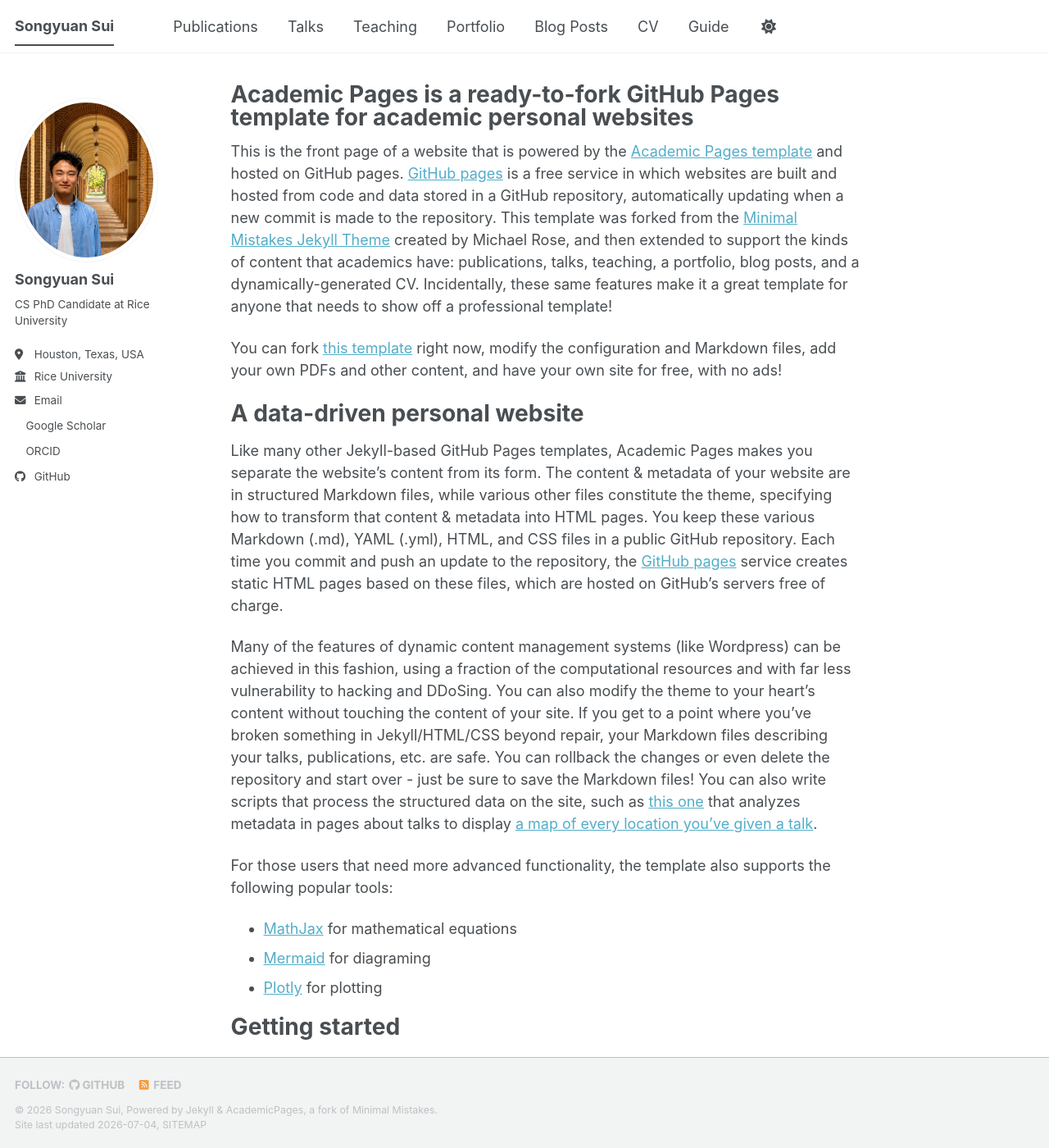
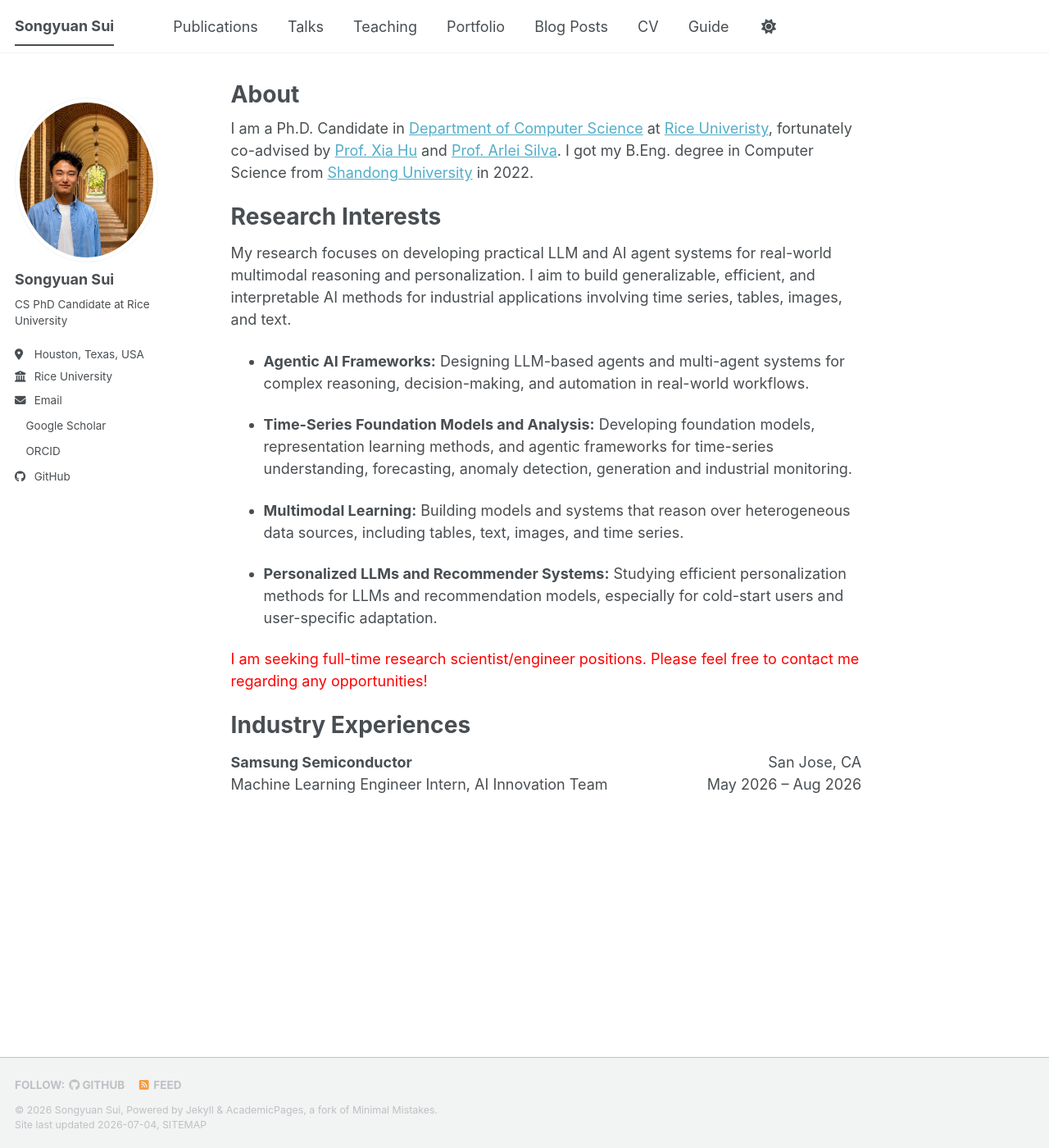
Before and after one commit to SongyuanSui/SongyuanSui.github.io, a Jekyll site: the page built from _pages/about.md, in a window 1280 px wide and 1400 px high. Shown: the whole window at 82% size. Built offline with Jekyll 4.4.1, drawn with Linux system fonts in a browser that asks for light colours; a style sheet for code colours, icons or effects is not loaded; some of the changed text lies outside the part shown.

Commit message:
adjust about

```diff
--- a/_config.yml
+++ b/_config.yml
@@ -13,7 +13,7 @@ title                    : "Songyuan Sui"
 title_separator          : "-"
 name                     : &name "Songyuan Sui"
 description              : &description "Songyuan Sui's academic portfolio"   # Update this with a general description of your site, this is the default if not overridden by a page
-url                      : https://SongyuanSui.github.io # The base hostname & protocol for your site e.g. "https://[your GitHub username].github.io",
+url                      : https://songyuansui.github.io # The base hostname & protocol for your site e.g. "https://[your GitHub username].github.io",
                                                            # or if you already have some other page hosted on Github then use "https://[your GitHub username].github.io/[Your Repo Name]"
 baseurl                  : "" # the subpath of your site, e.g. "/blog"
 repository               : "SongyuanSui/SongyuanSui.github.io"
@@ -51,7 +51,7 @@ author:
   bitbucket        : # Username - Update with your username on the site
   codepen          : # Username
   dribbble         : # Username
-  github           : "https://github.com/SongyuanSui"
+  github           : "SongyuanSui"
   kaggle           : # Username
   stackoverflow    : # User number or user number and name (i.e., use "1" or "1/jeff-atwood")
 
@@ -302,7 +302,7 @@ sass:
 permalink: /:categories/:title/
 # paginate: 5 # amount of posts to show
 # paginate_path: /page:num/
-timezone: Etc/UTC # https://en.wikipedia.org/wiki/List_of_tz_database_time_zones
+timezone: America/Chicago # https://en.wikipedia.org/wiki/List_of_tz_database_time_zones
 
 
 # Plugins
--- a/_pages/about.md
+++ b/_pages/about.md
@@ -1,56 +1,35 @@
 ---
 permalink: /
-title: "Academic Pages is a ready-to-fork GitHub Pages template for academic personal websites"
+title: "About"
 author_profile: true
 redirect_from:
   - /about/
   - /about.html
 ---
 
-This is the front page of a website that is powered by the [Academic Pages template](https://github.com/academicpages/academicpages.github.io) and hosted on GitHub pages. [GitHub pages](https://pages.github.com) is a free service in which websites are built and hosted from code and data stored in a GitHub repository, automatically updating when a new commit is made to the repository. This template was forked from the [Minimal Mistakes Jekyll Theme](https://mmistakes.github.io/minimal-mistakes/) created by Michael Rose, and then extended to support the kinds of content that academics have: publications, talks, teaching, a portfolio, blog posts, and a dynamically-generated CV. Incidentally, these same features make it a great template for anyone that needs to show off a professional template!
+I am a Ph.D. Candidate in [Department of Computer Science](https://csweb.rice.edu/) at [Rice Univeristy](https://www.rice.edu/), fortunately co-advised by [Prof. Xia Hu](https://cs.rice.edu/~xh37/index.html) and [Prof. Arlei Silva](https://cs.rice.edu/~al110/). I got my B.Eng. degree in Computer Science from [Shandong University](https://www.en.sdu.edu.cn/) in 2022.
 
- You can fork [this template](https://github.com/academicpages/academicpages.github.io) right now, modify the configuration and Markdown files, add your own PDFs and other content, and have your own site for free, with no ads!
+Research Interests
+======
+My research focuses on developing practical LLM and AI agent systems for real-world multimodal reasoning and personalization. I aim to build generalizable, efficient, and interpretable AI methods for industrial applications involving time series, tables, images, and text.
 
-A data-driven personal website
+- **Agentic AI Frameworks:** Designing LLM-based agents and multi-agent systems for complex reasoning, decision-making, and automation in real-world workflows.
+
+- **Time-Series Foundation Models and Analysis:** Developing foundation models, representation learning methods, and agentic frameworks for time-series understanding, forecasting, anomaly detection, generation and industrial monitoring.
+
+- **Multimodal Learning:** Building models and systems that reason over heterogeneous data sources, including tables, text, images, and time series.
+
+- **Personalized LLMs and Recommender Systems:** Studying efficient personalization methods for LLMs and recommendation models, especially for cold-start users and user-specific adaptation.
+
+<span style="color: red;">I am seeking full-time research scientist/engineer positions. Please feel free to contact me regarding any opportunities!</span>
+
+Industry Experiences
 ======
-Like many other Jekyll-based GitHub Pages templates, Academic Pages makes you separate the website's content from its form. The content & metadata of your website are in structured Markdown files, while various other files constitute the theme, specifying how to transform that content & metadata into HTML pages. You keep these various Markdown (.md), YAML (.yml), HTML, and CSS files in a public GitHub repository. Each time you commit and push an update to the repository, the [GitHub pages](https://pages.github.com/) service creates static HTML pages based on these files, which are hosted on GitHub's servers free of charge.
-
-Many of the features of dynamic content management systems (like Wordpress) can be achieved in this fashion, using a fraction of the computational resources and with far less vulnerability to hacking and DDoSing. You can also modify the theme to your heart's content without touching the content of your site. If you get to a point where you've broken something in Jekyll/HTML/CSS beyond repair, your Markdown files describing your talks, publications, etc. are safe. You can rollback the changes or even delete the repository and start over - just be sure to save the Markdown files! You can also write scripts that process the structured data on the site, such as [this one](https://github.com/academicpages/academicpages.github.io/blob/master/talkmap.ipynb) that analyzes metadata in pages about talks to display [a map of every location you've given a talk](https://academicpages.github.io/talkmap.html).
-
-For those users that need more advanced functionality, the template also supports the following popular tools:
-- [MathJax](https://www.mathjax.org/) for mathematical equations
-- [Mermaid](https://mermaid.js.org/) for diagraming
-- [Plotly](https://plotly.com/javascript/) for plotting
-
-Getting started
-======
-1. Register a GitHub account if you don't have one and confirm your e-mail (required!)
-1. Fork [this template](https://github.com/academicpages/academicpages.github.io) by clicking the "Use this template" button in the top right.
-1. Go to the repository's settings (rightmost item in the tabs that start with "Code", should be below "Unwatch"). Rename the repository "[your GitHub username].github.io", which will also be your website's URL.
-1. Set site-wide configuration and create content & metadata (see below -- also see [this set of diffs](https://archive.is/3TPas) showing what files were changed to set up [an example site](https://getorg-testacct.github.io) for a user with the username "getorg-testacct")
-1. Upload any files (like PDFs, .zip files, etc.) to the files/ directory. They will appear at https://[your GitHub username].github.io/files/example.pdf.
-1. Check status by going to the repository settings, in the "GitHub pages" section
-
-Site-wide configuration
-------
-The main configuration file for the site is in the base directory in [_config.yml](https://github.com/academicpages/academicpages.github.io/blob/master/_config.yml), which defines the content in the sidebars and other site-wide features. You will need to replace the default variables with ones about yourself and your site's github repository. The configuration file for the top menu is in [_data/navigation.yml](https://github.com/academicpages/academicpages.github.io/blob/master/_data/navigation.yml). For example, if you don't have a portfolio or blog posts, you can remove those items from that navigation.yml file to remove them from the header.
-
-Create content & metadata
-------
-For site content, there is one Markdown file for each type of content, which are stored in directories like _publications, _talks, _posts, _teaching, or _pages. For example, each talk is a Markdown file in the [_talks directory](https://github.com/academicpages/academicpages.github.io/tree/master/_talks). At the top of each Markdown file is structured data in YAML about the talk, which the theme will parse to do lots of cool stuff. The same structured data about a talk is used to generate the list of talks on the [Talks page](https://academicpages.github.io/talks), each [individual page](https://academicpages.github.io/talks/2012-03-01-talk-1) for specific talks, the talks section for the [CV page](https://academicpages.github.io/cv), and the [map of places you've given a talk](https://academicpages.github.io/talkmap.html) (if you run this [python file](https://github.com/academicpages/academicpages.github.io/blob/master/talkmap.py) or [Jupyter notebook](https://github.com/academicpages/academicpages.github.io/blob/master/talkmap.ipynb), which creates the HTML for the map based on the contents of the _talks directory).
-
-**Markdown generator**
-
-The repository includes [a set of Jupyter notebooks](https://github.com/academicpages/academicpages.github.io/tree/master/markdown_generator
-) that converts a CSV containing structured data about talks or presentations into individual Markdown files that will be properly formatted for the Academic Pages template. The sample CSVs in that directory are the ones I used to create my own personal website at stuartgeiger.com. My usual workflow is that I keep a spreadsheet of my publications and talks, then run the code in these notebooks to generate the Markdown files, then commit and push them to the GitHub repository.
-
-How to edit your site's GitHub repository
-------
-Many people use a git client to create files on their local computer and then push them to GitHub's servers. If you are not familiar with git, you can directly edit these configuration and Markdown files directly in the github.com interface. Navigate to a file (like [this one](https://github.com/academicpages/academicpages.github.io/blob/master/_talks/2012-03-01-talk-1.md) and click the pencil icon in the top right of the content preview (to the right of the "Raw | Blame | History" buttons). You can delete a file by clicking the trashcan icon to the right of the pencil icon. You can also create new files or upload files by navigating to a directory and clicking the "Create new file" or "Upload files" buttons.
-
-Example: editing a Markdown file for a talk
-![Editing a Markdown file for a talk](/images/editing-talk.png)
-
-For more info
-------
-More info about configuring Academic Pages can be found in [the guide](https://academicpages.github.io/markdown/), the [growing wiki](https://github.com/academicpages/academicpages.github.io/wiki), and you can always [ask a question on GitHub](https://github.com/academicpages/academicpages.github.io/discussions). The [guides for the Minimal Mistakes theme](https://mmistakes.github.io/minimal-mistakes/docs/configuration/) (which this theme was forked from) might also be helpful.
+<div style="display: flex; justify-content: space-between; gap: 1rem;">
+  <span><strong>Samsung Semiconductor</strong></span>
+  <span>San Jose, CA</span>
+</div>
+<div style="display: flex; justify-content: space-between; gap: 1rem;">
+  <span>Machine Learning Engineer Intern, AI Innovation Team</span>
+  <span>May 2026 – Aug 2026</span>
+</div>
```
